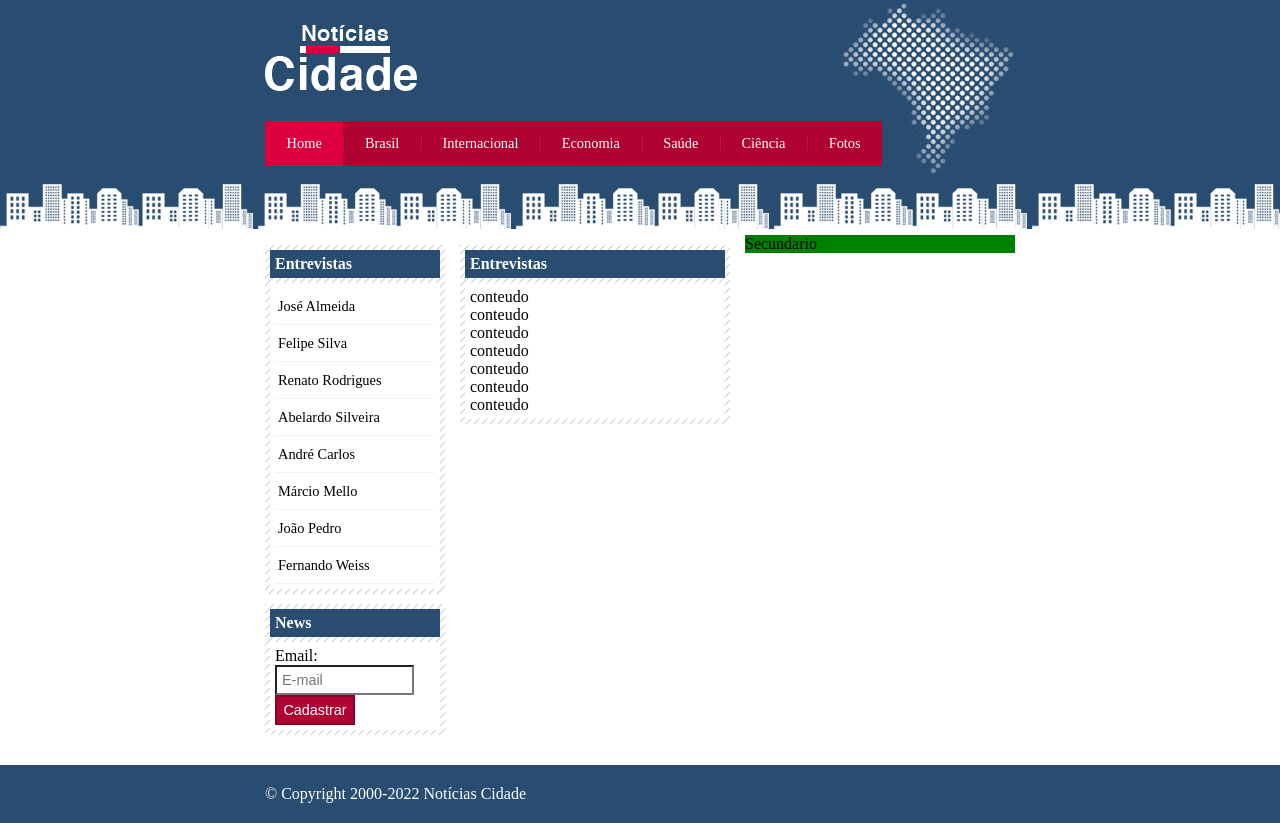
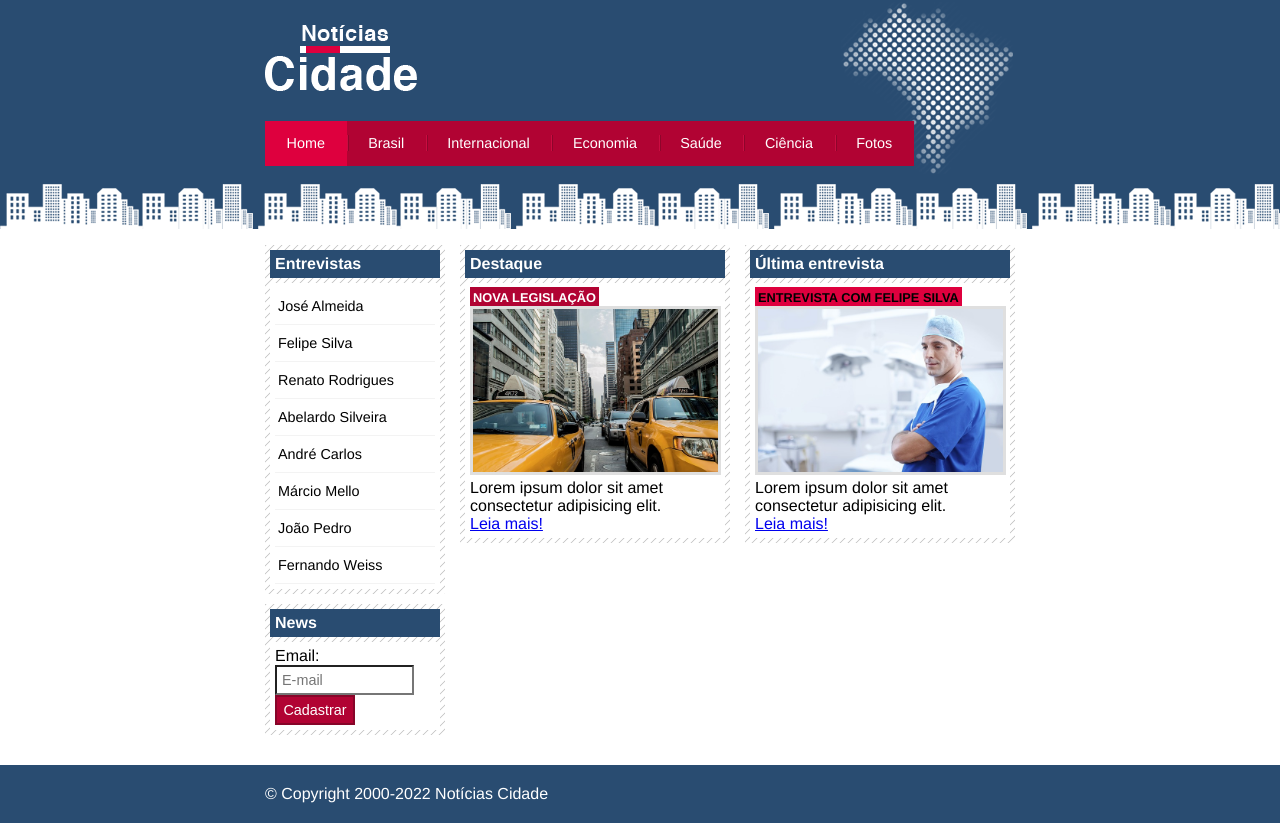
Before and after one commit to edigarmaia/Site-Not-cias-da-Cidade, a plain HTML site: page index.html in a window 1280 px wide. Drawn offline with Linux system fonts and the light colour scheme.

Commit message:
Criado conteudo

```diff
--- a/css/estilo.css
+++ b/css/estilo.css
@@ -3,7 +3,7 @@
     padding: 0;
 }
 body{
-    font-family: "Trebuchet" Helvetica, sans-serif;
+    font-family: "Trebuchet", Helvetica, sans-serif;
     background: #fff url("../imagens/fundo.png") repeat-x;
 
 }
@@ -12,7 +12,6 @@ body{
     margin: 0 auto;
 }
 #topo{
-    //border: 1px solid red;
     height: 150px;
     background: url(../imagens/detalhe-topo.png) no-repeat right top;
     padding-top: 25px;
@@ -76,17 +75,16 @@ body.fotos #navegacao a#fotos
     width: 180px;
     float: left;
     margin: 0 0 20px -750px;
-}
+}/*
 #tres-colunas #primario{
     width: 270px;
     float: left;
-
     margin: 0 0 20px 195px;
-}
+}*/
 #primario{
     width: 270px;
     float: left;
-    margin: 0 0 20px 0;
+    margin: 0 0 20px 195px;
 }
 #duas-colunas #primario{
     width: 555px;
@@ -99,7 +97,7 @@ body.fotos #navegacao a#fotos
     width: 270px;
     float: left;
     margin: 0 0 20px 15px;
-    background: green;
+
 }
 /*Caixa*/
 .caixa{
@@ -153,6 +151,28 @@ input.submit{
     border: 2px solid #870529;
 
 }
+/*Formatando imagens*/
+img.imagem-principal{
+    width: 98%;
+    border: 3px solid #dfdfdf;
+}
+/*Formatando cabeçalhos*/
+h3{
+    text-transform: uppercase;
+    display: inline;
+    font-size: 0.8em;
+    padding: 3px;
+}
+.destaque h3{
+    background: #b10333;
+    color: #fff;
+}
+.entrevista h3{
+    background: #de003e;
+
+}
+
+
 
 /*Rodape*/
 #container-rodape{
--- a/index.html
+++ b/index.html
@@ -30,23 +30,31 @@
         <div id="conteudo">
             <!--Inicio primario-->
             <div id="primario">
-                <div class="caixa">
-                    <h2>Entrevistas</h2>
+                <div class="caixa destaque">
+                    <h2>Destaque</h2>
                     <div class="caixa-conteudo">
-
-                            conteudo <br>
-                            conteudo <br>
-                            conteudo <br>
-                            conteudo <br>
-                            conteudo <br>
-                            conteudo <br>
-                            conteudo <br>
+                        <h3>Nova Legislação</h3>
+                        <img class="imagem-principal" src="imagens/taxi.jpg" alt="" width="100%">
+                        <p>Lorem ipsum dolor sit amet consectetur adipisicing elit.</p>
+                        <a href="#">Leia mais!</a>
 
                     </div>
                 </div>
             </div><!--Fim primario-->
             <!--Inicio secundario-->
-            <div id="secundario">Secundario</div><!--Fim secundario-->
+            <div id="secundario">
+                <div class="caixa entrevista">
+                    <h2>Última entrevista</h2>
+                    <div class="caixa-conteudo">
+                        <h3>Entrevista com Felipe Silva</h3>
+                        <img class="imagem-principal" src="imagens/doutor.jpg" alt="" width="100%">
+                        <p>Lorem ipsum dolor sit amet consectetur adipisicing elit.</p>
+                        <a href="#">Leia mais!</a>
+
+                    </div>
+                </div>
+
+            </div><!--Fim secundario-->
             <!--Inicio lateral-->
             <div id="lateral">
                 <div class="caixa">
```
Lines whose indentation alone changed are shown as unchanged.
